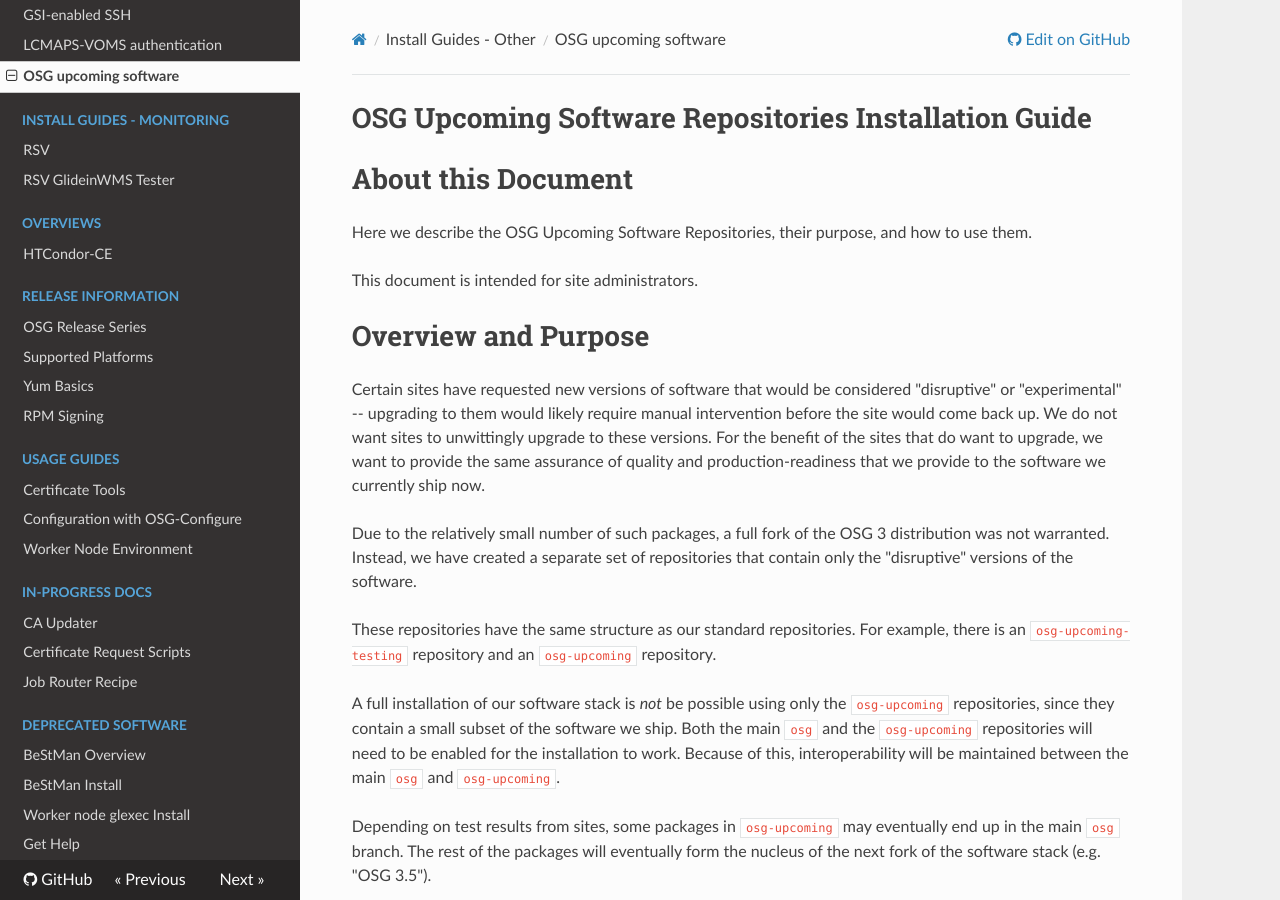
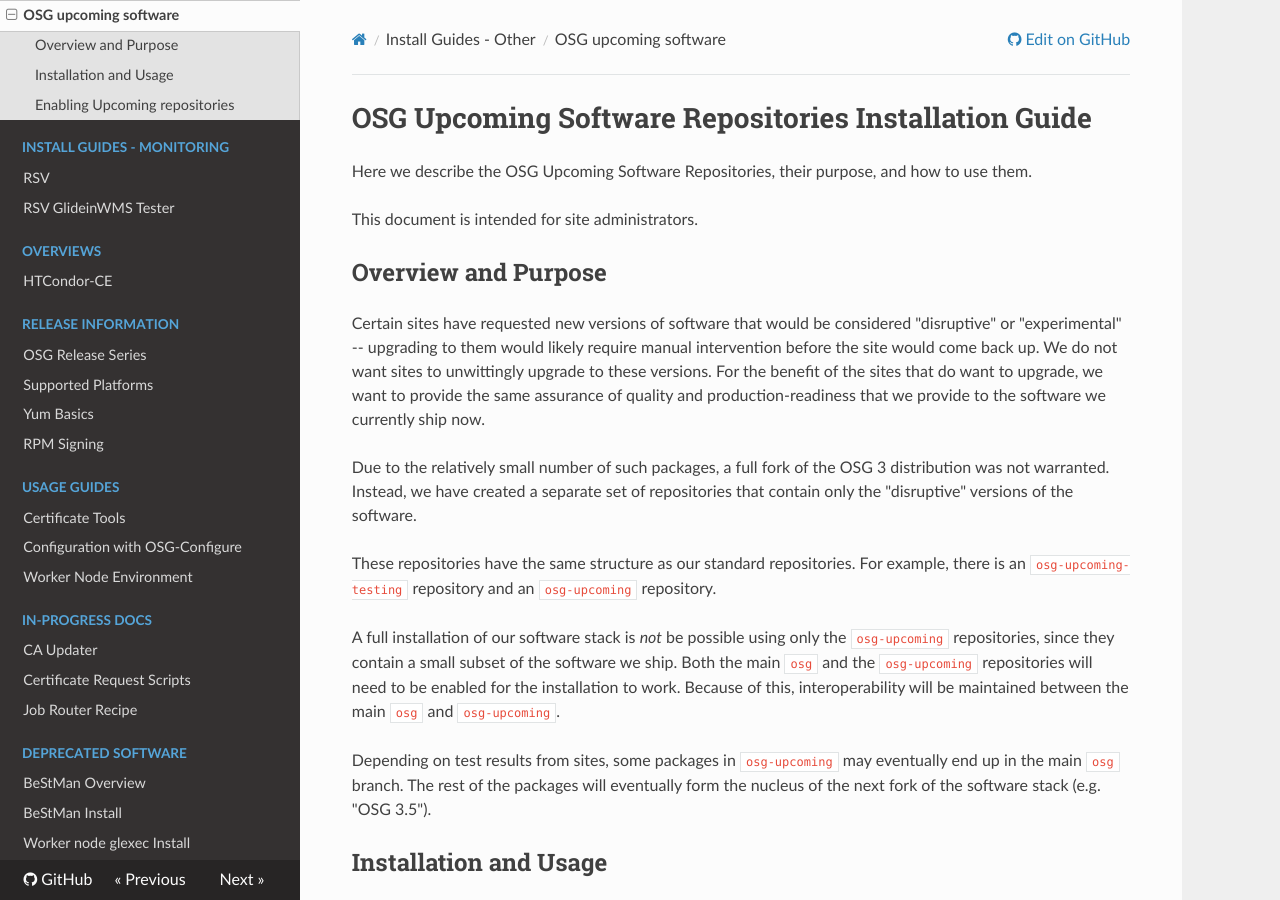
Before and after one commit to osg-htc/docs, an MkDocs documentation site: the page built from docs/other/install-osg-upcoming-software.md, in a window 1280 px wide and 900 px high. Built offline with MkDocs 1.6.1, drawn with Linux system fonts in a browser that asks for light colours; nearby versions of some CDN libraries; old or Windows-style settings are respelled for this version of MkDocs.

Commit message:
Fix header levels

```diff
--- a/docs/other/install-osg-upcoming-software.md
+++ b/docs/other/install-osg-upcoming-software.md
@@ -1,15 +1,12 @@
 OSG Upcoming Software Repositories Installation Guide
 =====================================================
-
-About this Document
-===================
 
 Here we describe the OSG Upcoming Software Repositories, their purpose, and how to use them.
 
 This document is intended for site administrators.
 
 Overview and Purpose
-====================
+--------------------
 
 Certain sites have requested new versions of software that would be considered "disruptive" or "experimental" -- upgrading to them would likely require manual intervention before the site would come back up. We do not want sites to unwittingly upgrade to these versions. For the benefit of the sites that do want to upgrade, we want to provide the same assurance of quality and production-readiness that we provide to the software we currently ship now.
 
@@ -22,7 +19,7 @@
 Depending on test results from sites, some packages in `osg-upcoming` may eventually end up in the main `osg` branch. The rest of the packages will eventually form the nucleus of the next fork of the software stack (e.g. "OSG 3.5").
 
 Installation and Usage
-======================
+----------------------
 
 The following directions must be followed to install software from the Upcoming repositories.
 
```
